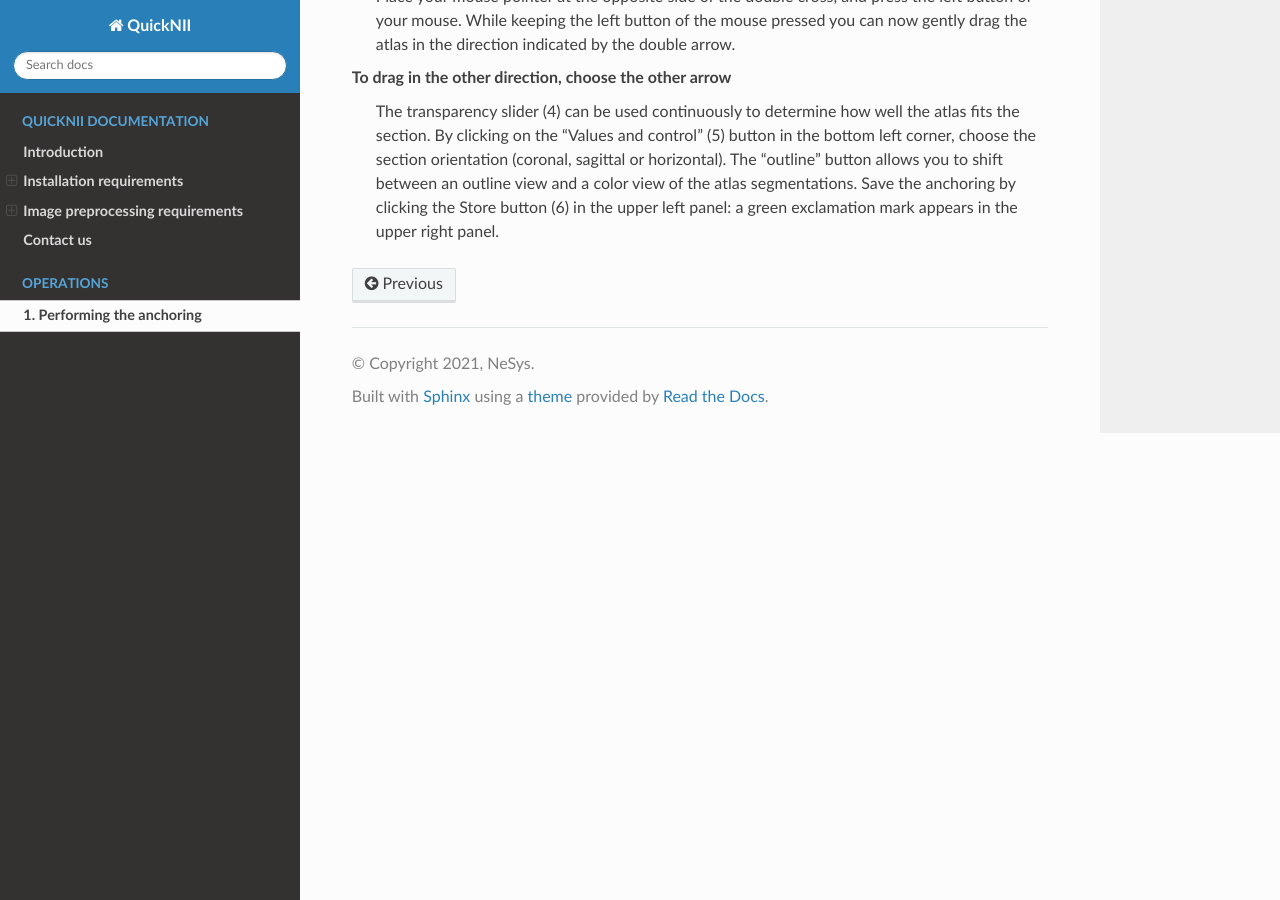
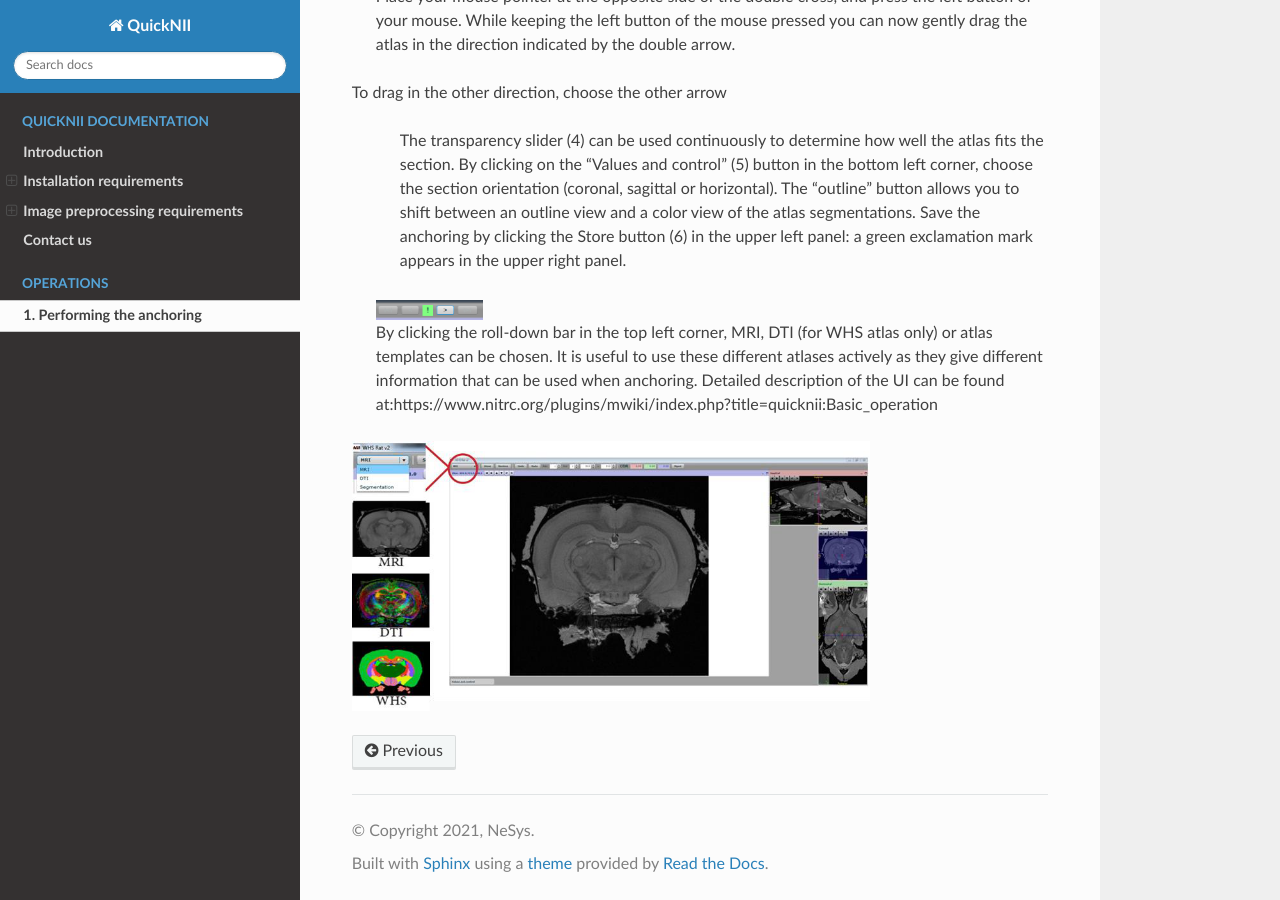
Before and after one commit to Tevemadar/QuickNII, a Sphinx documentation site: the page built from Docs/anchoring.rst, in a window 1280 px wide and 900 px high, scrolled down 2526 px. Built offline with Sphinx 7.4.7 and the Read the Docs theme 2.0.0, drawn with Linux system fonts in a browser that asks for light colours.

Commit message:
Update anchoring.rst

```diff
--- a/Docs/anchoring.rst
+++ b/Docs/anchoring.rst
@@ -62,6 +62,7 @@ Then, click on the scaling button: a double arrow will appear
      the direction indicated by the double arrow.
 
 To drag in the other direction, choose the other arrow
+
      The transparency slider (4) can be used continuously to determine how
      well the atlas fits the section. By clicking on the “Values and
      control” (5) button in the bottom left corner, choose the section
@@ -70,3 +71,19 @@ To drag in the other direction, choose the other arrow
      atlas segmentations. Save the anchoring by clicking the Store
      button (6) in the upper left panel: a green exclamation mark
      appears in the upper right panel.
+
+ .. image:: 6bef45ee36424df69f030c687f030605/media/image9.png
+   :width: 1.11944in
+   :height: 0.21563in
+
+
+ By clicking the roll-down bar in the top left corner, MRI, DTI (for
+ WHS atlas only) or atlas templates can be chosen. It is useful to use
+ these different atlases actively as they give different information
+ that can be used when anchoring.
+ Detailed description of the UI can be found at:https://www.nitrc.org/plugins/mwiki/index.php?title=quicknii:Basic_operation
+
+
+.. image:: 6bef45ee36424df69f030c687f030605/media/image10.png
+   :width: 5.40139in
+   :height: 2.80739in
```
